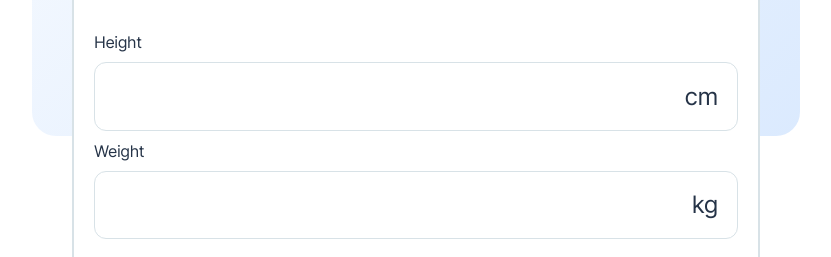
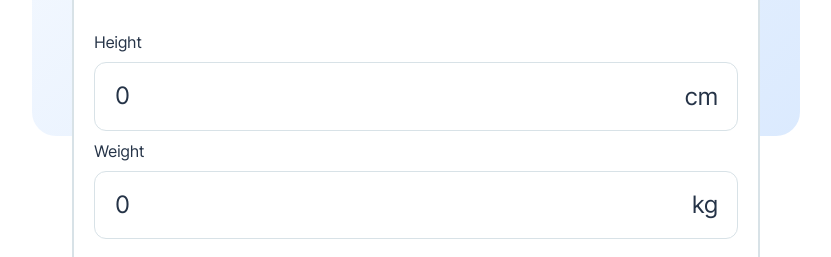
Before and after one commit to Csabooo/frontendmentor-18-bmi-calculator, a React (Vite) app: page / in a window 1280 px wide. Shown: the part 504-761 px from the top of the page, without its empty margins (224-1055 px from the left). Built offline with nearby package versions, Linux system fonts and the light colour scheme.

Commit message:
metric bmi results in calculator was  built in

```diff
--- a/src/components/Calculator/Calculator.jsx
+++ b/src/components/Calculator/Calculator.jsx
@@ -7,10 +7,30 @@ import ResultsInfo from './ResultsInfo/ResultsInfo'
 function Calculator() {
 
     const [defaultState, setState] = useState(true);
+    const [defaultBMI, setBMI] = useState();
+
+    const [defaultResult, setResult] = useState(true);
+
 
     const radioButtonHandler = () => {
         setState(prevState => !prevState)
     }
+
+
+    const getValuesMetric = (bmi) => {
+        if (bmi > 0) {
+            setBMI(bmi);
+            setResult(false);
+        }
+
+        else {
+            setResult(true);
+        }
+
+    }
+
+
+
 
     return (
         <>
@@ -22,14 +42,14 @@ function Calculator() {
                 <div className={classes.radioButton}>
                     <div className={classes.row}>
                         <label htmlFor="metric">
-                            <input onClick={radioButtonHandler} type="radio" name="radio" id="metric" checked={defaultState} />
+                            <input onClick={radioButtonHandler} type="radio" name="radio" id="metric" defaultChecked={defaultState} />
                             <span className='ball'></span>
                         </label>
                         <span >Metric</span>
                     </div>
                     <div className={classes.row}>
                         <label htmlFor="imperial">
-                            <input onClick={radioButtonHandler} type="radio" name="radio" id="imperial" checked={!defaultState} />
+                            <input onClick={radioButtonHandler} type="radio" name="radio" id="imperial" defaultChecked={!defaultState} />
                             <span className='ball'></span>
                         </label>
                         <span>Imperial</span>
@@ -38,17 +58,24 @@ function Calculator() {
                 </div>
 
 
-                {defaultState ? (<Metric></Metric>) : (<Imperial></Imperial>)}
+                {defaultState ? (<Metric bmiIndex={getValuesMetric}></Metric>) : (<Imperial></Imperial>)}
 
-                <div className={classes.result}>
+
+                {defaultResult && <div className={classes.result}>
                     <h3>Welcome!</h3>
                     <p>
                         Enter your height and weight and you'll see your BMI result here
                     </p>
-                </div>
+                </div>}
+
+                {!defaultResult && <div className={classes.result}>
+                    <p>Your BMI is...</p>
+                    <h1>{defaultBMI}</h1>
+                    <p>Your BMI suggests you’re a healthy weight. Your ideal weight is between 63.3kgs - 85.2kgs.</p>
+                </div>}
 
 
-            </div>
+            </div >
             <ResultsInfo></ResultsInfo>
         </>
     )
--- a/src/components/Calculator/Metric/Metric.jsx
+++ b/src/components/Calculator/Metric/Metric.jsx
@@ -1,22 +1,62 @@
-import React from 'react'
+import React, { useState } from 'react'
 import classes from "./Metric.module.css";
+import { useEffect } from 'react';
 
-function Metric() {
+function Metric(props) {
+
+    const [defaultHeightCM, setHeightCM] = useState(0);
+    const [defaultWeightKG, setWeightKG] = useState(0);
+    const [bmi, setBmi] = useState();
+
+    useEffect(() => {
+        calculateBMI();
+    }, [defaultHeightCM, defaultWeightKG]);
+
+
+    const enterHeight = (event) => {
+        const height = event.target.value;
+        setHeightCM(height);
+    }
+
+    const enterWeight = (event) => {
+        setWeightKG(event.target.value);
+    }
+
+    props.bmiIndex(bmi);
+
+
+
+
+    const calculateBMI = () => {
+        if (defaultHeightCM > 0 && defaultWeightKG > 0) {
+            const heightInMeters = defaultHeightCM / 100;
+
+            const calculatedBmi = defaultWeightKG / (heightInMeters * heightInMeters);
+            setBmi(calculatedBmi.toFixed(1)); // 2 tizedesjegy pontossággal
+        }
+        else if (defaultHeightCM == 0 || defaultWeightKG == 0) {
+            setBmi("");
+        }
+
+
+    }
+
     return (
         <div className={classes.input_table}>
 
             <label htmlFor="height">Height</label>
             <div className='flex flex-col relative'>
-                <input type='text' placeholder=''></input>
+                <input type='text' placeholder='' onChange={enterHeight} value={defaultHeightCM}></input>
                 <span className="">cm</span>
             </div>
 
 
             <label htmlFor="weight">Weight</label>
             <div className='flex flex-col relative'>
-                <input type='text' placeholder=''></input>
+                <input type='text' placeholder='' onChange={enterWeight} value={defaultWeightKG}></input>
                 <span className="">kg</span>
             </div>
+            {/*  <p>{bmi}</p> */}
         </div>
     )
 }
```
